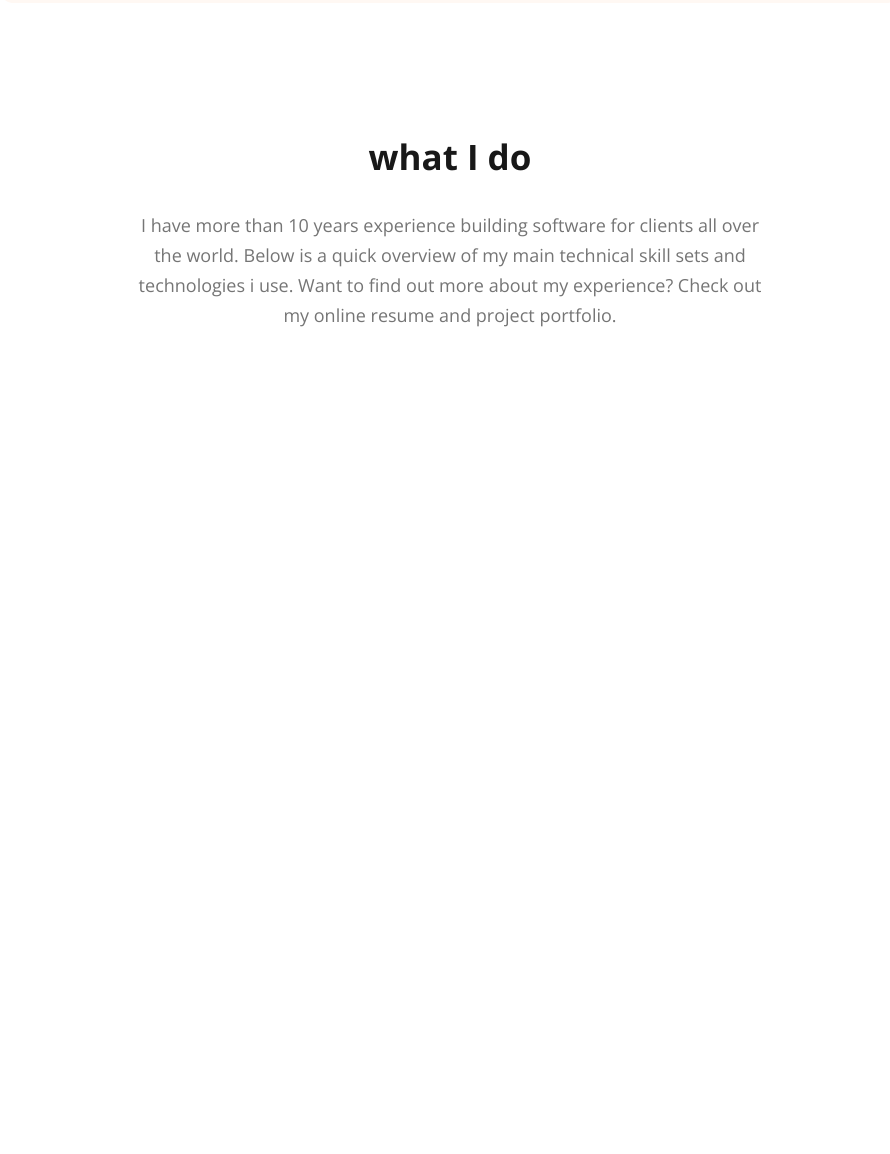
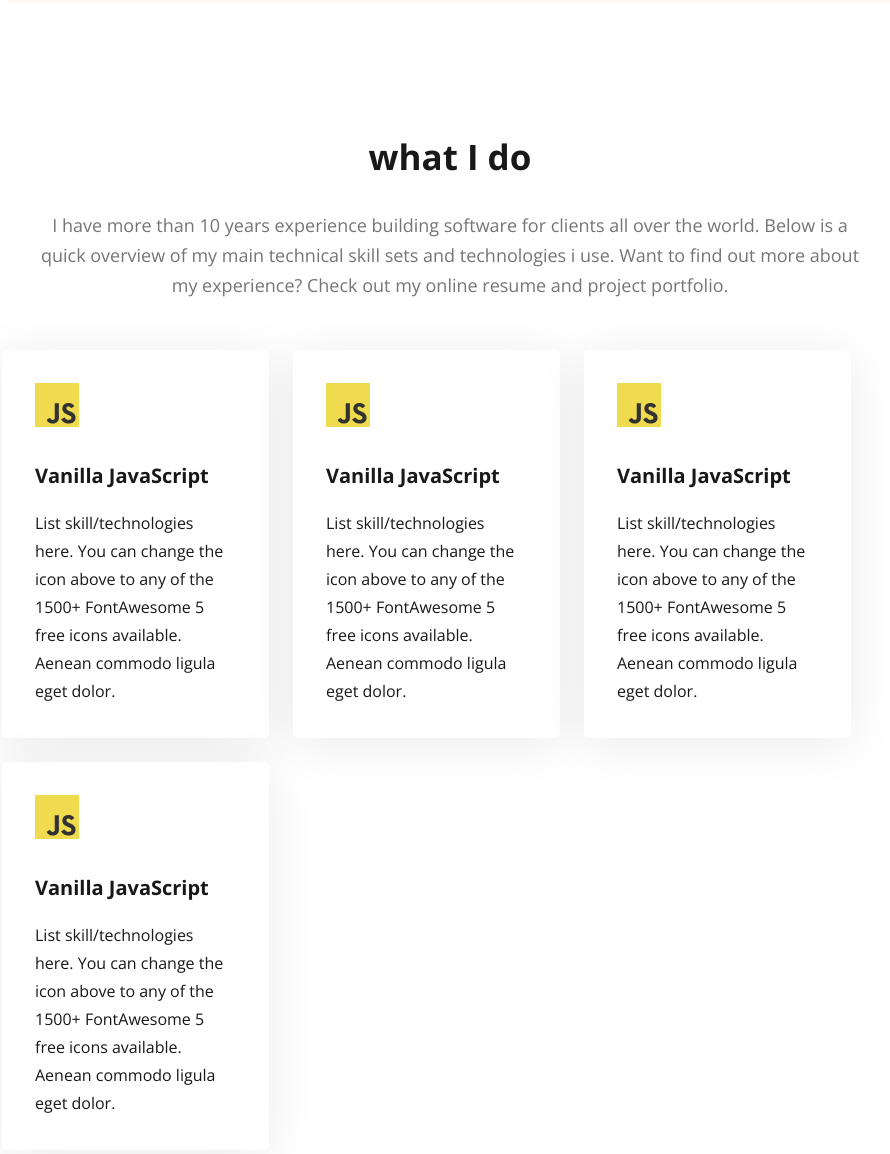
Before and after one commit to mishualways/web-day5-portfolio-website-create, a plain HTML site: page index.html in a window 1280 px wide. Shown: the part 1585-2739 px from the top of the page, without its empty margins (190-1080 px from the left). Before the commit the page ends 1915 px from the top, so only its background shows below. Drawn offline with nearby package versions, Linux system fonts and the light colour scheme.

Commit message:
create a skill section card

```diff
--- a/css/style.css
+++ b/css/style.css
@@ -120,6 +120,7 @@ nav .menu a {
     line-height: 30px;
     margin-bottom: 30px;
 }
+
 .banner .banner-image img {
     display: block;
     max-width: 585px;
@@ -161,13 +162,72 @@ nav .menu a {
     font-weight: 700;
     color: #474747;
 }
+.skill{
+     padding-top: 130px;
+}
+.skill .skill-container{
+    width: 70%;
+    max-width: 1140px;
+    margin: 0px auto;
+    /* padding: 130px 156px; */
+}
+.skill .skill-container .section-heading{
+    margin: 0px auto;
+}
+.skil-info{
+    display: flex;
+    flex-wrap: wrap;
+    gap: 24px;
+    padding-top: 50px;
+    padding-bottom: 40px;
+}
 
-.what-i-do{
-    width: 50%;
-    max-width: 827px;
-    margin: 0px auto;
-    padding-top: 130px;
+.skil-info .skil-card{
+    max-width: 267px;
+    text-align: left;
+    padding: 33px;
+    border: none;
+    border-radius: 5px;
+    box-shadow: 0px 6px 50px #00000015;
+    background-color: #FFFFFF;
 }
+.skil-info .skil-card h5{
+    font-size: 20px;
+    font-weight: 700;
+    color: #181818;
+    padding-top: 30px;
+}
+.skil-info .skil-card p{
+    font-size: 16px;
+    line-height: 28px;
+    color: #181818;
+    padding-top: 20px;
+}
+
+
+
+
+
+
+
+
+
+
+
+
+
+
+
+
+
+
+
+
+
+
+
+
+
 
 
 
--- a/index.html
+++ b/index.html
@@ -59,7 +59,6 @@
                     websites that provide real value to the end user. Thousands of clients have procured exceptional
                     resulfs while working with me. Delivering work within time and budget which meets clients
                     requirements in our mata.</p>
-                <p></p>
             </div>
 
             <div class="about-info">
@@ -85,13 +84,43 @@
     </section>
 
     <!-- what i do section -->
-    <section class="what-i-do">
-        <div class="section-heading">
-            <h2>what I do</h2>
-            <p>I have more than 10 years experience building software for clients all over the world. Below is a quick
-                overview of my main technical skill sets and technologies i use. Want to find out more about my
-                experience? Check out my online resume and project portfolio.</p>
-            <p></p>
+    <section class="skill">
+        <div class="skill-container">
+            <div class="section-heading">
+                <h2>what I do</h2>
+                <p>I have more than 10 years experience building software for clients all over the world. Below is a
+                    quick
+                    overview of my main technical skill sets and technologies i use. Want to find out more about my
+                    experience? Check out my online resume and project portfolio.</p>
+            </div>
+
+            <div class="skil-info">
+                <div class="skil-card">
+                    <img src="./images/icons/js.png" alt="">
+                    <h5>Vanilla JavaScript</h5>
+                    <p>List skill/technologies here. You can change the icon above to any of the 1500+ FontAwesome 5
+                        free icons available. Aenean commodo ligula eget dolor.</p>
+                </div>
+                <div class="skil-card">
+                    <img src="./images/icons/js.png" alt="">
+                    <h5>Vanilla JavaScript</h5>
+                    <p>List skill/technologies here. You can change the icon above to any of the 1500+ FontAwesome 5
+                        free icons available. Aenean commodo ligula eget dolor.</p>
+                </div>
+                <div class="skil-card">
+                    <img src="./images/icons/js.png" alt="">
+                    <h5>Vanilla JavaScript</h5>
+                    <p>List skill/technologies here. You can change the icon above to any of the 1500+ FontAwesome 5
+                        free icons available. Aenean commodo ligula eget dolor.</p>
+                </div>
+                <div class="skil-card">
+                    <img src="./images/icons/js.png" alt="">
+                    <h5>Vanilla JavaScript</h5>
+                    <p>List skill/technologies here. You can change the icon above to any of the 1500+ FontAwesome 5
+                        free icons available. Aenean commodo ligula eget dolor.</p>
+                </div>
+
+            </div>
         </div>
     </section>
 
```
